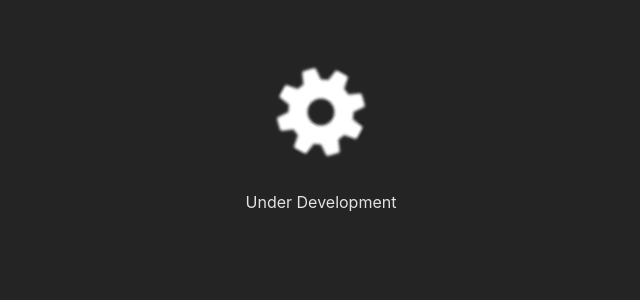
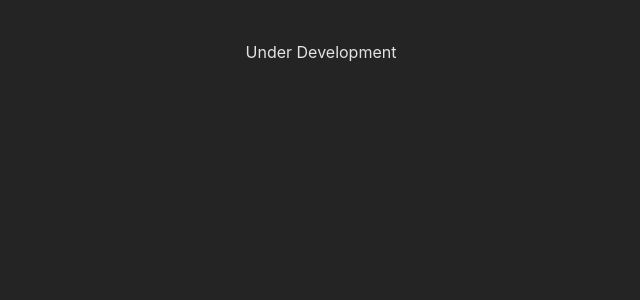
Before and after one commit to Arasulingam/unvex, a React (Vite) app: page / in a window 1280 px wide. Shown: the top 300 px of the page, without its empty margins (319-959 px from the left). Built offline with nearby package versions, Linux system fonts and the light colour scheme.

Commit message:
Update App.jsx

```diff
--- a/src/App.jsx
+++ b/src/App.jsx
@@ -3,7 +3,7 @@ import "./App.css";
 function App() {
   return (
     <>
-      <img src="public\icon.png" className="logo" alt="Vite logo" />
+
       <div>Under Development</div>
     </>
   );
```
